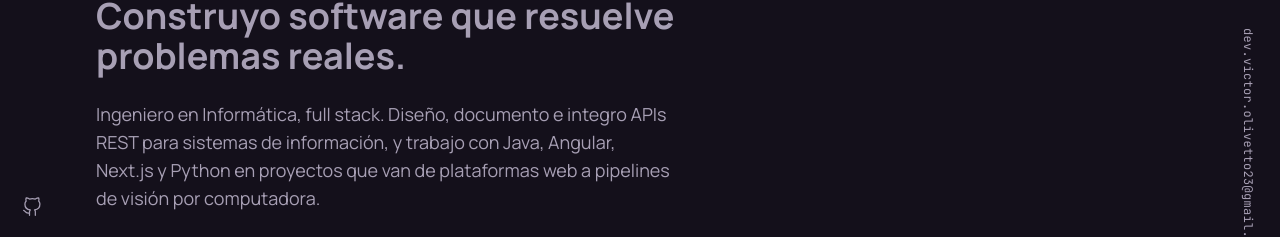
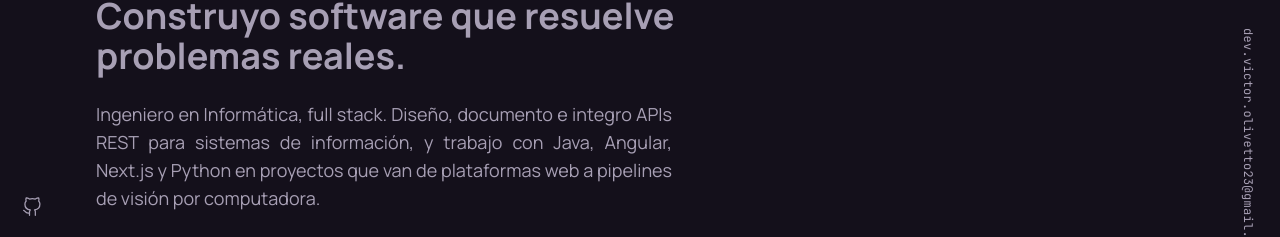
Before and after one commit to VictorCastillo23/Portafolio, a Next.js app: page / in a window 1280 px wide. Shown: the part 387-624 px from the top of the page. Built offline with nearby package versions, Linux system fonts and the light colour scheme; no server answers.

Commit message:
style(layout): justify paragraph text
Apply text-align: justify with automatic hyphenation to paragraphs in the
base layer so explicit utilities such as text-center still win.

```diff
--- a/app/globals.css
+++ b/app/globals.css
@@ -15,6 +15,16 @@
 body {
   background: var(--color-ink);
   color: var(--color-text);
+}
+
+/* Justify body copy. Kept in the base layer so explicit utilities such as
+   `text-center` (Footer) still win. `hyphens: auto` relies on <html lang="es">
+   and avoids wide word gaps on narrow lines. */
+@layer base {
+  p {
+    text-align: justify;
+    hyphens: auto;
+  }
 }
 
 /* Every section is a scroll-spy / anchor target; keep it clear of the fixed nav. */
```
